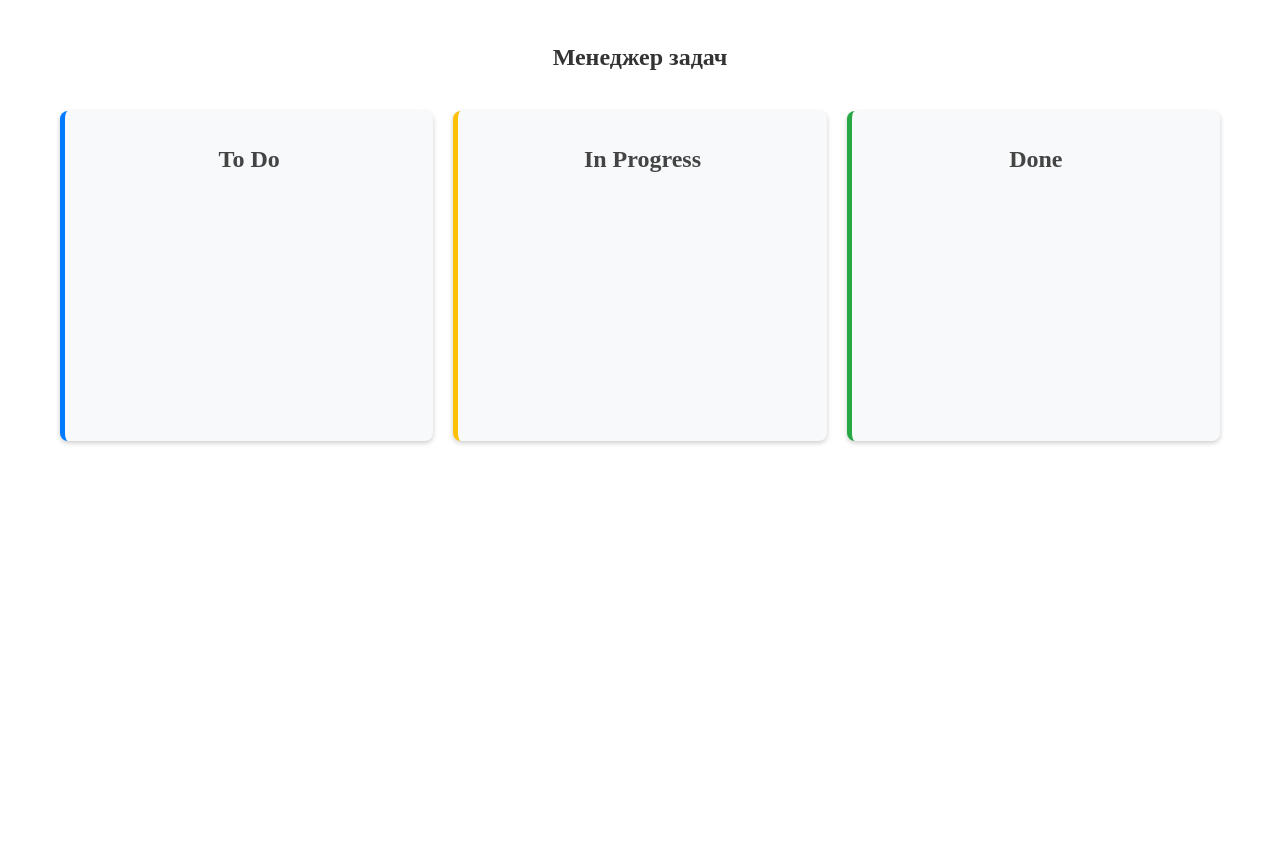
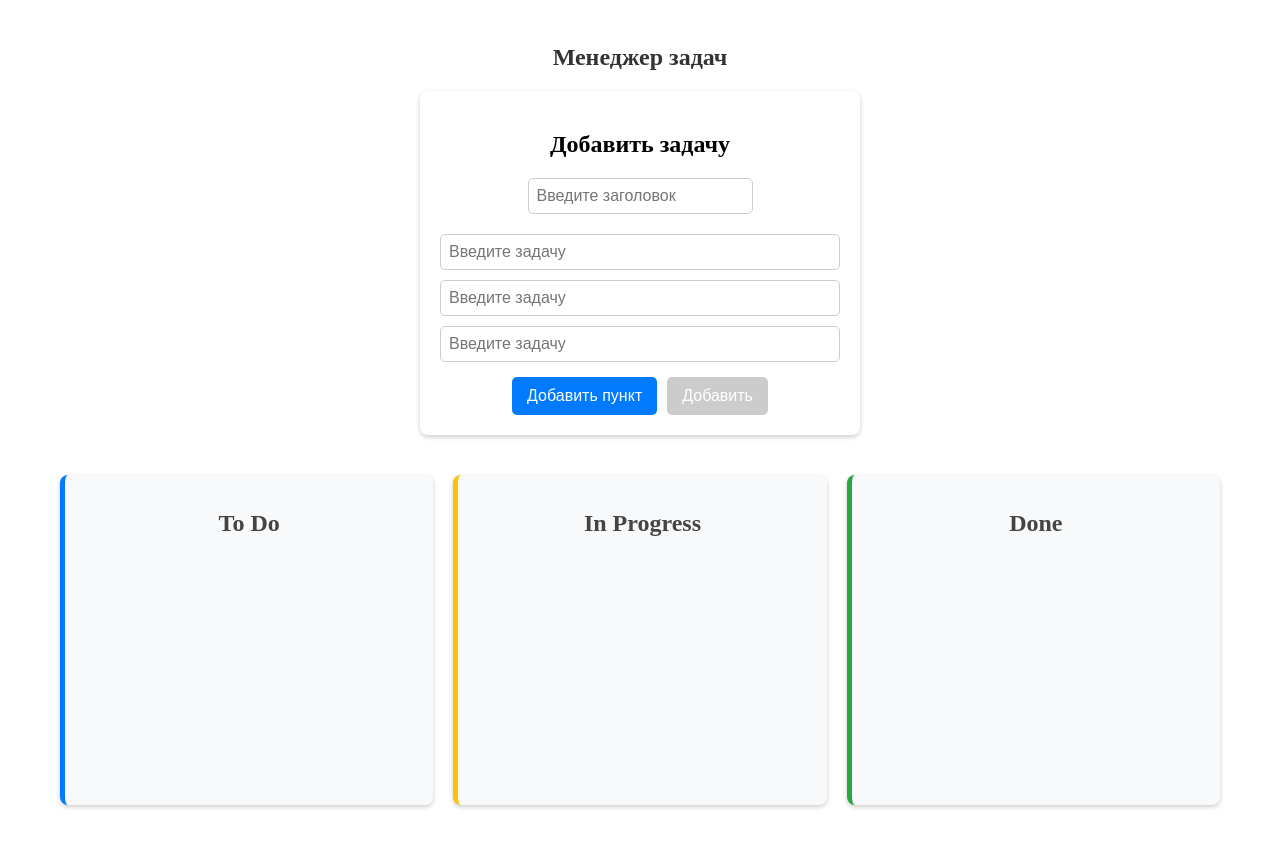
Before and after one commit to SemenovRoman12/vue-pract2, a Vue app: page / in a window 1280 px wide. Shown: the top 848 px of the page. Before the commit the page ends 800 px from the top, so only its background shows below. Built offline with nearby package versions, Linux system fonts and the light colour scheme.

Commit message:
Complete form

```diff
--- a/src/App.vue
+++ b/src/App.vue
@@ -6,6 +6,9 @@ export default {
   name: "App",
   components: { Columns, CardForm },
   methods: {
+    addCard(newCard) {
+      this.$refs.columns.addCard(newCard);
+    }
   }
 };
 </script>
@@ -13,7 +16,8 @@ export default {
 <template>
   <div class="container">
     <h1>Менеджер задач</h1>
-    <Columns ref="columns" />
+    <CardForm @add-card="addCard"/>
+    <Columns ref="columns"/>
   </div>
 </template>
 
--- a/src/components/CardForm.vue
+++ b/src/components/CardForm.vue
@@ -1,13 +1,137 @@
 <script>
-  export default {
-    name: "CardForm",
+export default {
+  name: "CardForm",
+  data() {
+    return {
+      title: "", // Заголовок задачи
+      tasks: ["", "", ""], // Минимум 3 задачи
+    };
+  },
+  computed: {
+    isValid() {
+      return (
+          this.title.trim() !== "" &&
+          this.tasks.slice(0, 3).every(task => task.trim() !== "")
+      );
+    }
+  },
+  methods: {
+    addCard() {
+      if (this.isValid) {
+        this.$emit("add-card", {
+          title: this.title,
+          notes: this.tasks.map(task => ({ text: task, done: false })),
+        });
+        this.title = "";
+        this.tasks = ["", "", ""]; // Очистка после добавления
+      } else {
+        alert("Введите заголовок и минимум 3 задачи!");
+      }
+    },
+    addTask() {
+      if (this.tasks.length < 5) {
+        this.tasks.push("");
+      }
+    },
+    removeTask(index) {
+      if (this.tasks.length > 3) {
+        this.tasks.splice(index, 1);
+      }
+    }
   }
+};
 </script>
 
 <template>
+  <div class="form">
+    <h2>Добавить задачу</h2>
+    <input class="task-title" type="text" v-model="title" placeholder="Введите заголовок" />
 
+    <div class="task-row" v-for="(task, index) in tasks" :key="index">
+      <input type="text" v-model="tasks[index]" placeholder="Введите задачу" />
+      <button
+          v-if="tasks.length > 3 && index >= 3"
+          @click="removeTask(index)"
+          class="remove-btn"
+      >−</button>
+    </div>
+
+    <div class="button-group">
+      <button v-if="tasks.length < 5" @click="addTask">Добавить пункт</button>
+      <button @click="addCard" :disabled="!isValid">Добавить</button>
+    </div>
+  </div>
 </template>
 
 <style scoped>
+  .form {
+    background: #fff;
+    padding: 20px;
+    border-radius: 8px;
+    box-shadow: 0 2px 5px rgba(0, 0, 0, 0.2);
+    max-width: 400px;
+    margin: 20px auto;
+    text-align: center;
+  }
 
+  .task-title {
+    margin-bottom: 20px;
+  }
+
+  .task-row {
+    display: flex;
+    align-items: center;
+    gap: 10px;
+    margin-bottom: 10px;
+  }
+
+  input[type="text"] {
+    flex-grow: 1;
+    padding: 8px;
+    border: 1px solid #ccc;
+    border-radius: 5px;
+    font-size: 16px;
+  }
+
+  .remove-btn {
+    background: red;
+    color: white;
+    border: none;
+    padding: 8px 12px;
+    cursor: pointer;
+    border-radius: 5px;
+    font-size: 18px;
+    transition: background 0.2s ease-in-out;
+  }
+
+  .remove-btn:hover {
+    background: darkred;
+  }
+
+  .button-group {
+    display: flex;
+    justify-content: center;
+    gap: 10px;
+    margin-top: 15px;
+  }
+
+  button {
+    background: #007bff;
+    color: white;
+    border: none;
+    padding: 10px 15px;
+    cursor: pointer;
+    border-radius: 5px;
+    font-size: 16px;
+    transition: background 0.2s ease-in-out;
+  }
+
+  button:hover {
+    background: #0056b3;
+  }
+
+  button:disabled {
+    background: #ccc;
+    cursor: not-allowed;
+  }
 </style>
```
Lines whose indentation alone changed are shown as unchanged.
